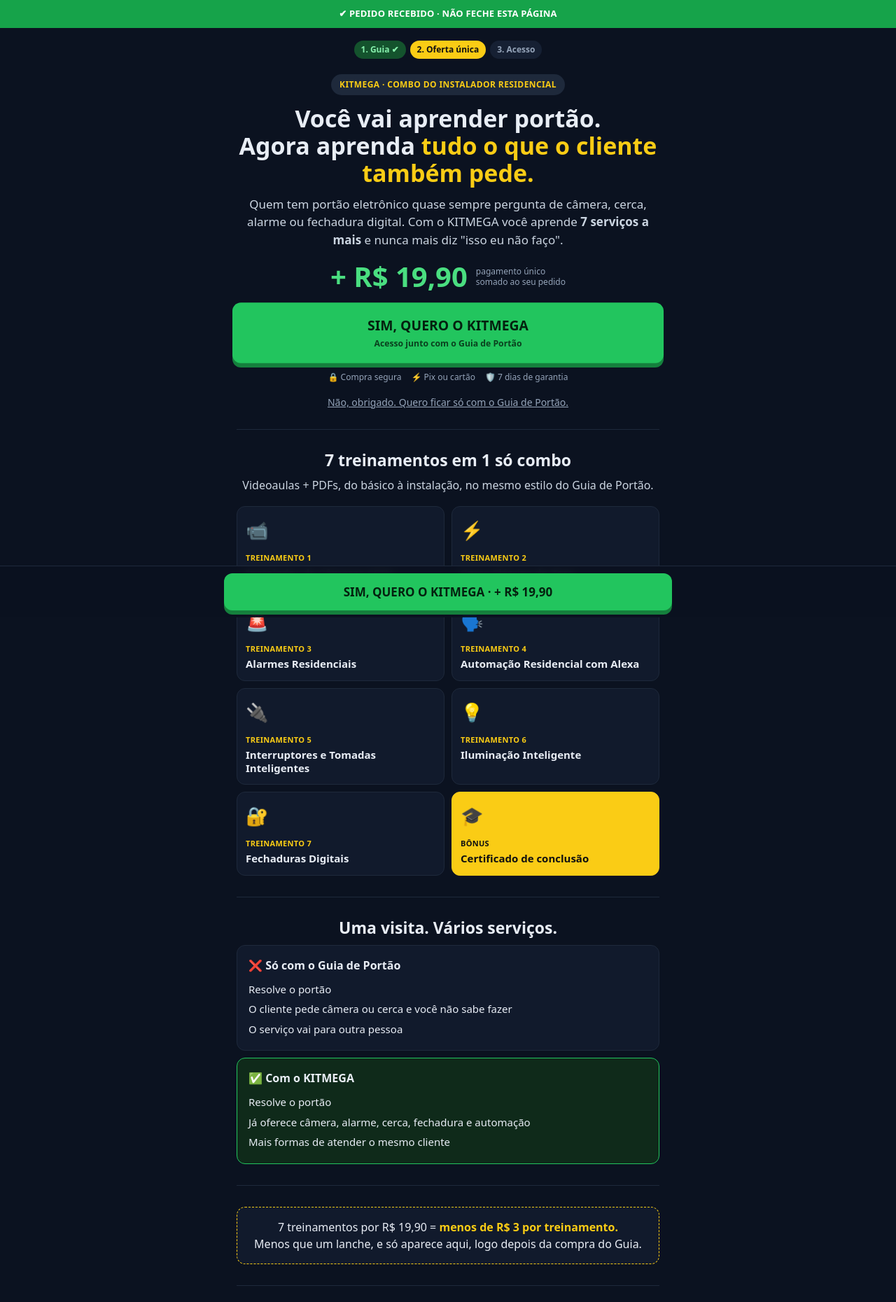
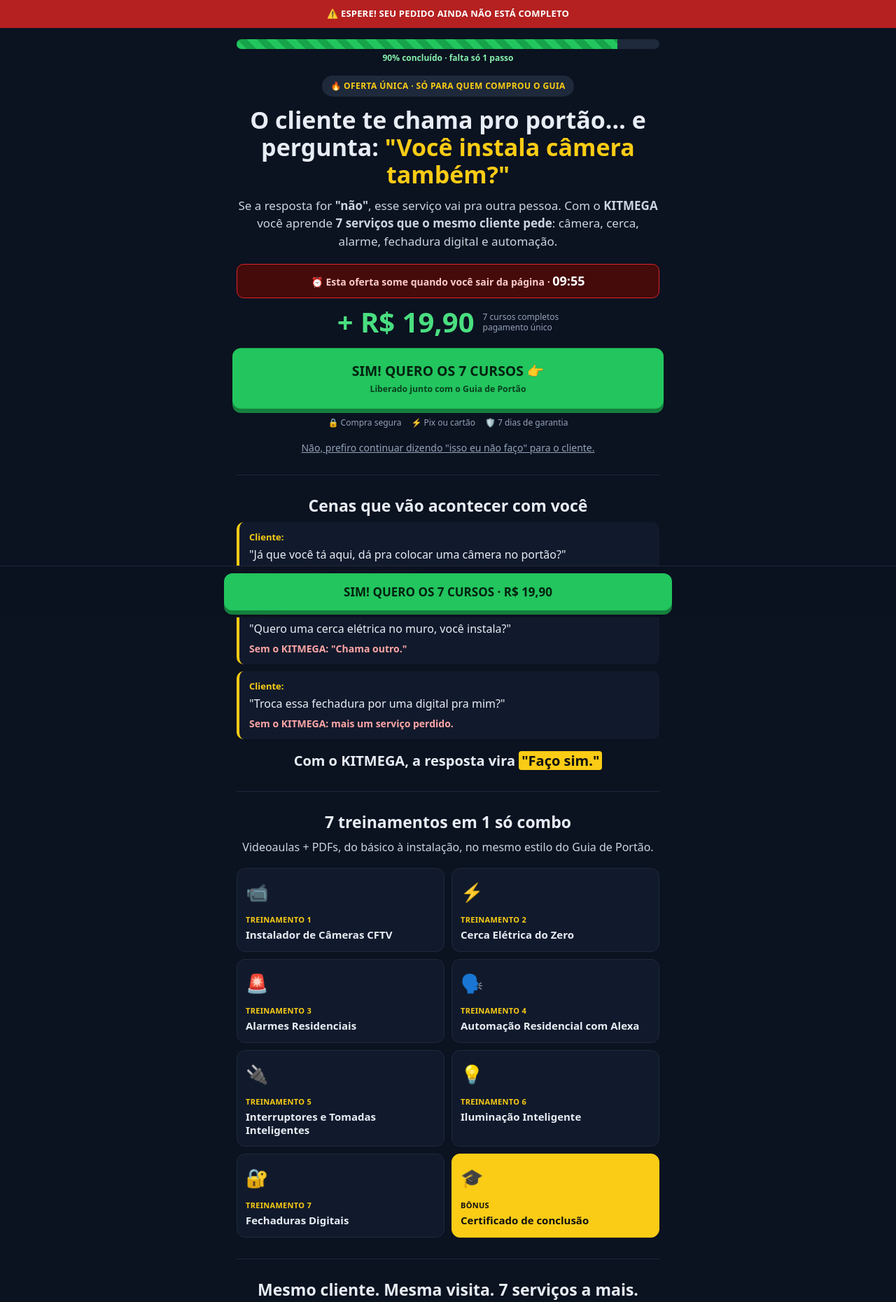
Before and after one commit to aprendaemcasa/UPSSEL, a plain HTML site: page index.html in a window 1280 px wide. Shown: the top 1860 px of the page at 70% size. Drawn offline with Linux system fonts and the light colour scheme.

Commit message:
Upsell KITMEGA mais apelativo: cenas do cliente, barra de progresso, contador no topo
Co-Authored-By: Claude Opus 5.5 <noreply@anthropic.com>
Claude-Session: https://claude.ai/code/session_0177448aUg2SFJroHK2FfvKv

```diff
--- a/index.html
+++ b/index.html
@@ -11,20 +11,31 @@
 <link rel="stylesheet" href="style.css">
 </head>
 <body data-offer="upsell">
-<div class="top">✔ PEDIDO RECEBIDO · NÃO FECHE ESTA PÁGINA</div>
+<div class="top warn">⚠️ ESPERE! SEU PEDIDO AINDA NÃO ESTÁ COMPLETO</div>
 
 <div class="wrap">
-  <div class="steps"><span class="ok">1. Guia ✔</span><span class="now">2. Oferta única</span><span>3. Acesso</span></div>
+  <div class="prog"><i></i></div><div class="progt">90% concluído · falta só 1 passo</div>
 
   <header class="hero">
-    <span class="pill">KITMEGA · COMBO DO INSTALADOR RESIDENCIAL</span>
-    <h1>Você vai aprender portão.<br>Agora aprenda <mark>tudo o que o cliente também pede.</mark></h1>
-    <p class="lead">Quem tem portão eletrônico quase sempre pergunta de câmera, cerca, alarme ou fechadura digital. Com o KITMEGA você aprende <b>7 serviços a mais</b> e nunca mais diz "isso eu não faço".</p>
-    <div class="price"><b>+ R$ 19,90</b><small>pagamento único<br>somado ao seu pedido</small></div>
-    <a class="btn" data-buy href="#">SIM, QUERO O KITMEGA<small>Acesso junto com o Guia de Portão</small></a>
+    <span class="pill">🔥 OFERTA ÚNICA · SÓ PARA QUEM COMPROU O GUIA</span>
+    <h1>O cliente te chama pro portão… e pergunta: <mark>"Você instala câmera também?"</mark></h1>
+    <p class="lead">Se a resposta for <b>"não"</b>, esse serviço vai pra outra pessoa. Com o <b>KITMEGA</b> você aprende <b>7 serviços que o mesmo cliente pede</b>: câmera, cerca, alarme, fechadura digital e automação.</p>
+    <div class="alert">⏰ Esta oferta some quando você sair da página · <span class="timer">10:00</span></div>
+    <div class="price"><b>+ R$ 19,90</b><small>7 cursos completos<br>pagamento único</small></div>
+    <a class="btn" data-buy href="#">SIM! QUERO OS 7 CURSOS 👉<small>Liberado junto com o Guia de Portão</small></a>
     <div class="trust"><span>🔒 Compra segura</span><span>⚡ Pix ou cartão</span><span>🛡️ 7 dias de garantia</span></div>
-    <a class="no" data-keep href="desconto.html">Não, obrigado. Quero ficar só com o Guia de Portão.</a>
+    <a class="no" data-keep href="desconto.html">Não, prefiro continuar dizendo "isso eu não faço" para o cliente.</a>
   </header>
+
+  <section>
+    <h2>Cenas que vão acontecer com você</h2>
+    <div class="chat">
+      <div class="msg"><b>Cliente:</b>"Já que você tá aqui, dá pra colocar uma câmera no portão?"<span>Sem o KITMEGA: "Isso eu não faço."</span></div>
+      <div class="msg"><b>Cliente:</b>"Quero uma cerca elétrica no muro, você instala?"<span>Sem o KITMEGA: "Chama outro."</span></div>
+      <div class="msg"><b>Cliente:</b>"Troca essa fechadura por uma digital pra mim?"<span>Sem o KITMEGA: mais um serviço perdido.</span></div>
+    </div>
+    <p class="big" style="margin-top:18px">Com o KITMEGA, a resposta vira <mark>"Faço sim."</mark></p>
+  </section>
 
   <section>
     <h2>7 treinamentos em 1 só combo</h2>
@@ -42,7 +53,7 @@
   </section>
 
   <section>
-    <h2>Uma visita. Vários serviços.</h2>
+    <h2>Mesmo cliente. Mesma visita. 7 serviços a mais.</h2>
     <div class="vs">
       <div>
         <h3>❌ Só com o Guia de Portão</h3>
@@ -64,13 +75,18 @@
   </section>
 
   <section>
-    <div class="calc">7 treinamentos por R$ 19,90 = <b>menos de R$ 3 por treinamento.</b><br>Menos que um lanche, e só aparece aqui, logo depois da compra do Guia.</div>
+    <h2>Faz a conta</h2>
+    <div class="cmp">
+      <div class="bad"><small>1 lanche no fim de semana</small><b>R$ 20</b><small>acaba em 10 minutos</small></div>
+      <div class="ok"><small>KITMEGA hoje</small><b>R$ 19,90</b><small>7 cursos completos</small></div>
+    </div>
+    <div class="calc" style="margin-top:12px">Dá <b>menos de R$ 3 por curso</b>. <br>E esse preço <b>só existe nesta página</b>, agora, logo depois da sua compra.</div>
   </section>
 
   <section>
     <div class="box">
       <h2>Adicione ao seu pedido</h2>
-      <p style="color:#dc2626;font-weight:800;font-size:14px">Esta oferta fecha em <span class="timer">10:00</span></p>
+      <p style="color:#dc2626;font-weight:800;font-size:14px">⏰ Fecha em <span class="timer">10:00</span> · não aparece de novo</p>
       <ul>
         <li>Instalador de Câmeras CFTV <b>✔</b></li>
         <li>Cerca Elétrica do Zero <b>✔</b></li>
@@ -82,8 +98,8 @@
         <li>PDFs + certificado de conclusão <b>✔</b></li>
       </ul>
       <div class="price"><b>+ R$ 19,90</b><small>pagamento único<br>Guia + KITMEGA = R$ 29,80</small></div>
-      <a class="btn" data-buy href="#">SIM, ADICIONAR O KITMEGA</a>
-      <a class="no" data-keep href="desconto.html">Não, obrigado. Vou ficar só com o Guia.</a>
+      <a class="btn" data-buy href="#">SIM! ADICIONAR OS 7 CURSOS</a>
+      <a class="no" data-keep href="desconto.html">Não, vou deixar esses serviços para outra pessoa.</a>
     </div>
   </section>
 
@@ -104,7 +120,7 @@
   <p>Oferta opcional. Recusar não cancela a compra do Guia de Portão. Conteúdo educacional: a prática exige estudo, capacitação e respeito às normas de segurança. O certificado não é diploma nem certificação profissional oficial.</p>
 </footer>
 
-<div class="sticky"><a class="btn" data-buy href="#">SIM, QUERO O KITMEGA · + R$ 19,90</a></div>
+<div class="sticky"><a class="btn" data-buy href="#">SIM! QUERO OS 7 CURSOS · R$ 19,90</a></div>
 <script src="app.js"></script>
 </body>
 </html>
--- a/style.css
+++ b/style.css
@@ -60,3 +60,22 @@ footer{padding:26px 0 110px;color:#64748b;font-size:12px;text-align:center}
 .sticky .btn{font-size:17px;padding:14px;animation:none;max-width:640px;margin:0 auto}
 .timer{font-variant-numeric:tabular-nums}
 @media(min-width:600px){h1{font-size:34px}}
+.top.warn{animation:blink 1.2s infinite}
+@keyframes blink{50%{background:#991b1b}}
+.prog{margin:16px 0 4px;background:#1e293b;border-radius:99px;height:14px;overflow:hidden}
+.prog i{display:block;height:100%;width:90%;background:repeating-linear-gradient(45deg,#22c55e,#22c55e 10px,#16a34a 10px,#16a34a 20px)}
+.progt{font-size:12px;font-weight:800;color:#86efac;text-align:center}
+.alert{background:#450a0a;border:1px solid #dc2626;color:#fecaca;border-radius:10px;padding:10px;font-weight:800;font-size:14px;margin-bottom:14px;text-align:center}
+.alert .timer{color:#fff;font-size:18px}
+.chat{display:grid;gap:10px}
+.msg{background:#111a2c;border-left:4px solid #facc15;border-radius:10px;padding:12px 14px}
+.msg b{color:#facc15;display:block;font-size:13px;margin-bottom:2px}
+.msg span{color:#fca5a5;font-weight:800;display:block;margin-top:6px;font-size:14px}
+.big{font-size:20px;font-weight:900;text-align:center;line-height:1.3}
+.big mark{background:#facc15;color:#111;padding:0 4px;border-radius:4px}
+.cmp{display:grid;grid-template-columns:1fr 1fr;gap:10px;text-align:center}
+.cmp div{background:#111a2c;border-radius:12px;padding:14px}
+.cmp b{display:block;font-size:24px;font-weight:900}
+.cmp .bad b{color:#f87171}.cmp .ok b{color:#4ade80}
+.cmp small{color:#94a3b8;font-size:12px}
+.price s{white-space:nowrap}.box .price b{font-size:34px}.box .price{gap:8px}
```
Also changed, not shown: desconto.html (+8 -7 lines).
